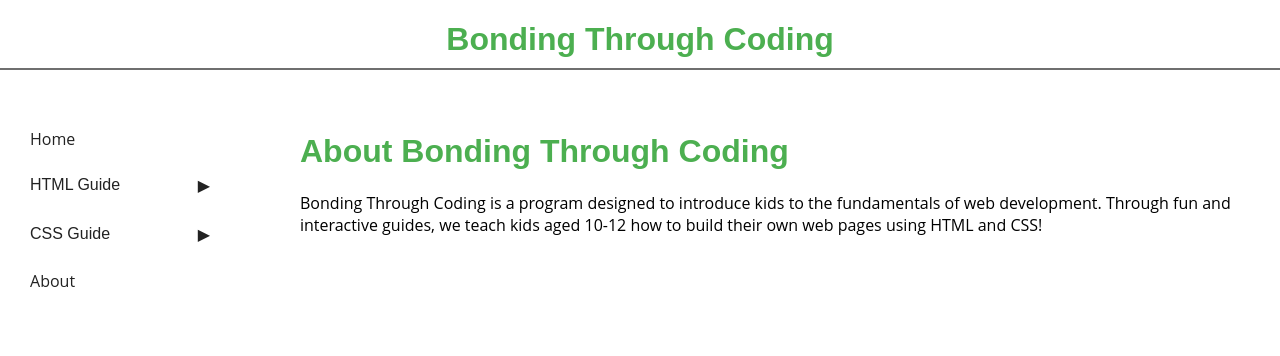
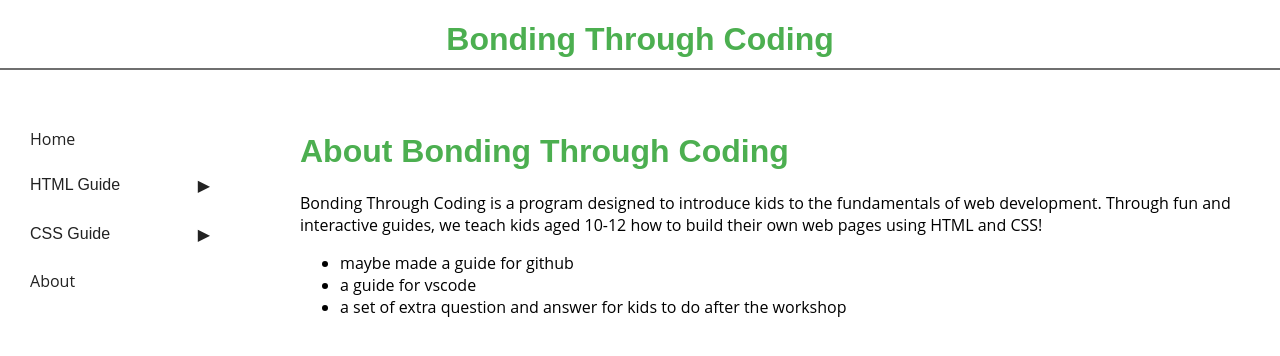
Before and after one commit to BondingThroughCoding/resources, a Jekyll site: the page built from about.md, in a window 1280 px wide. Shown: the top 356 px of the page. Built offline with Jekyll 4.4.1, drawn with Linux system fonts in a browser that asks for light colours.

Commit message:
Add new guides for GitHub and VSCode, and include Q&A for post-workshop activities

```diff
--- a/about.md
+++ b/about.md
@@ -6,3 +6,7 @@
 # About Bonding Through Coding
 
 Bonding Through Coding is a program designed to introduce kids to the fundamentals of web development. Through fun and interactive guides, we teach kids aged 10-12 how to build their own web pages using HTML and CSS!
+
+- maybe made a guide for github
+- a guide for vscode
+- a set of extra question and answer for kids to do after the workshop
```
